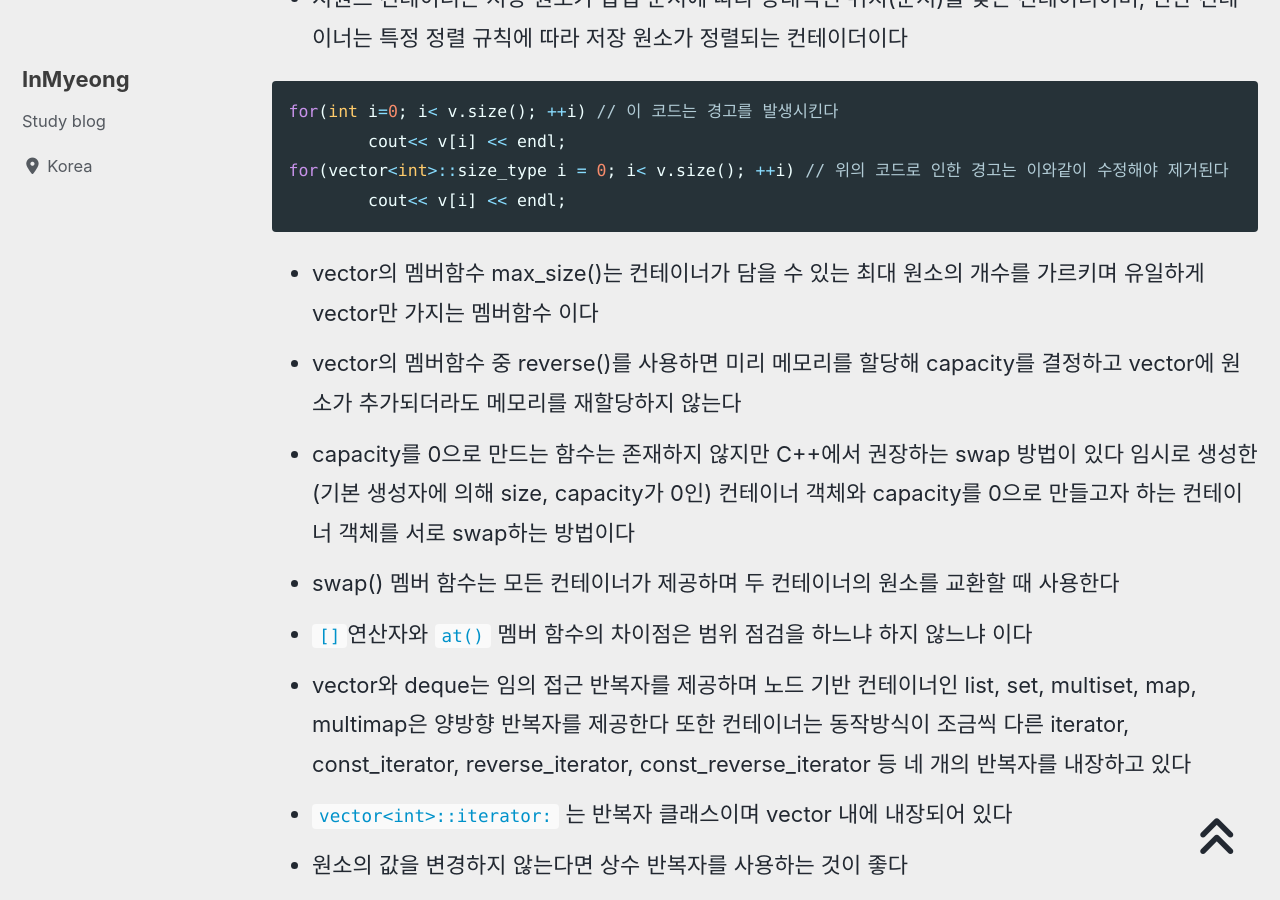
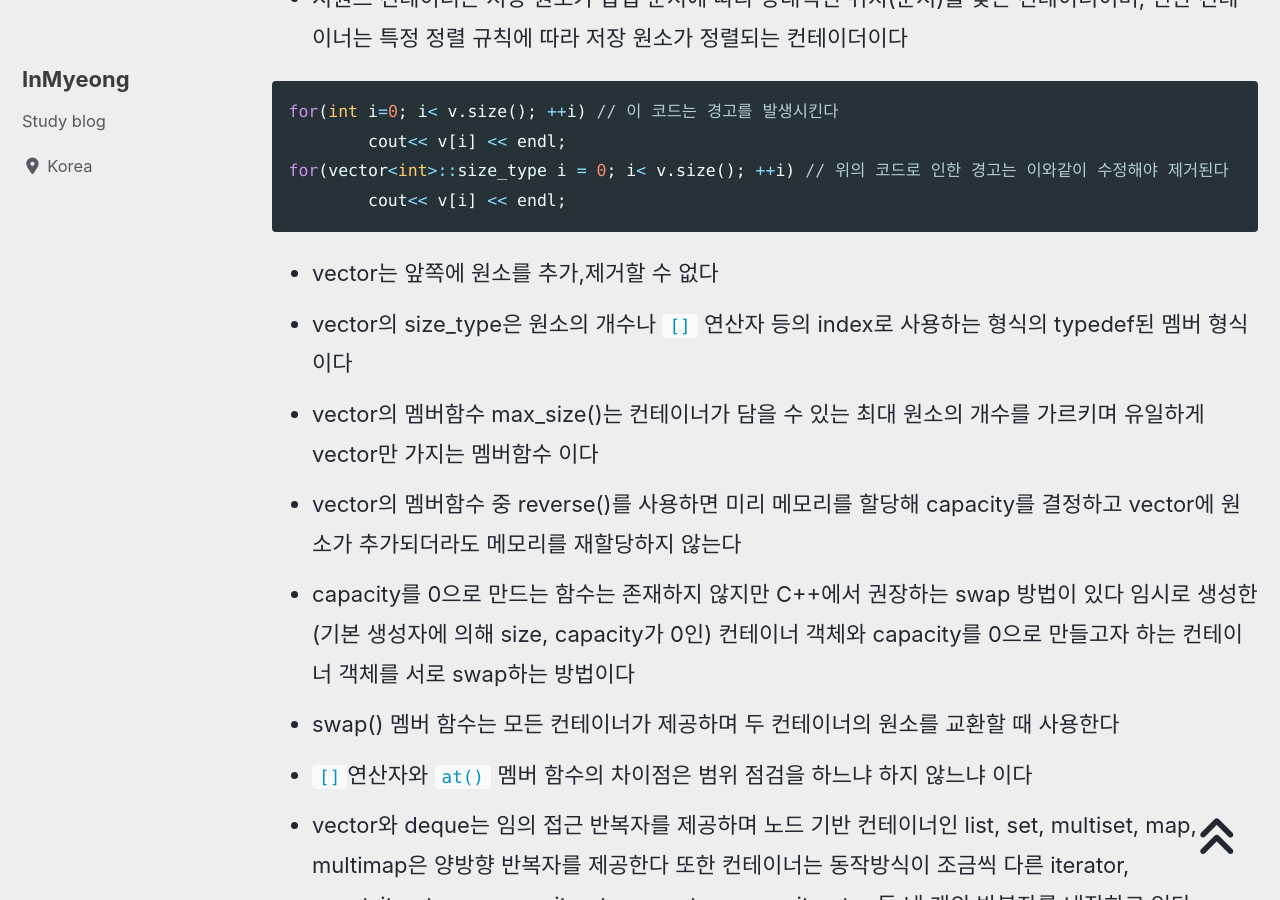
Before and after one commit to devMyeong/devMyeong.github.io, a Jekyll site: the page built from _posts/stl/2021-08-12-cpp-stl.md, in a window 1280 px wide and 900 px high, scrolled down 9824 px. Built offline with Jekyll 4.4.1, drawn with Linux system fonts in a browser that asks for light colours; cached includes are drawn as plain includes; nearby versions of some CDN libraries; some web fonts are replaced; comment, search, counter and statistics services are not loaded.

Commit message:
update stl chapter 06-1

````diff
--- a/_posts/stl/2021-08-12-cpp-stl.md
+++ b/_posts/stl/2021-08-12-cpp-stl.md
@@ -175,6 +175,8 @@ for(vector<int>::size_type i = 0; i< v.size(); ++i) // 위의 코드로 인한
 	cout<< v[i] << endl;
 ```
 
+- vector는 앞쪽에 원소를 추가,제거할 수 없다
+- vector의 size_type은 원소의 개수나 `[]` 연산자 등의 index로 사용하는 형식의 typedef된 멤버 형식이다
 - vector의 멤버함수 max_size()는 컨테이너가 담을 수 있는 최대 원소의 개수를 가르키며 유일하게 vector만 가지는 멤버함수 이다
 - vector의 멤버함수 중 reverse()를 사용하면 미리 메모리를 할당해 capacity를 결정하고 vector에 원소가 추가되더라도 메모리를 재할당하지 않는다
 - capacity를 0으로 만드는 함수는 존재하지 않지만 C++에서 권장하는 swap 방법이 있다 임시로 생성한(기본 생성자에 의해 size, capacity가 0인) 컨테이너 객체와 capacity를 0으로 만들고자 하는 컨테이너 객체를 서로 swap하는 방법이다
````
